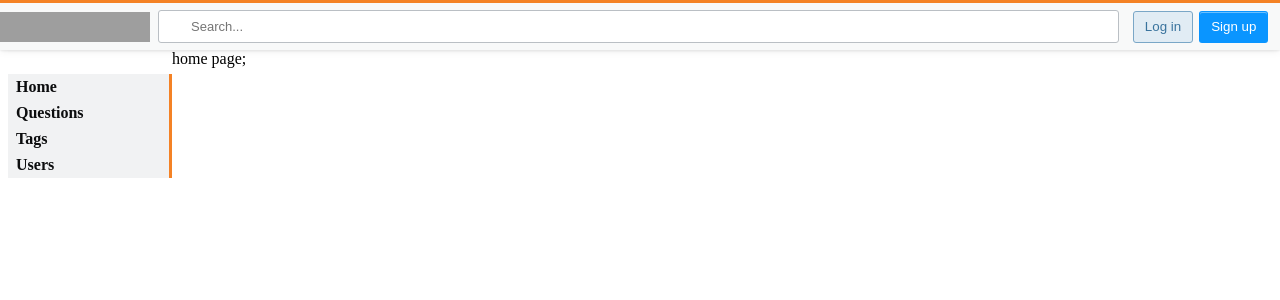
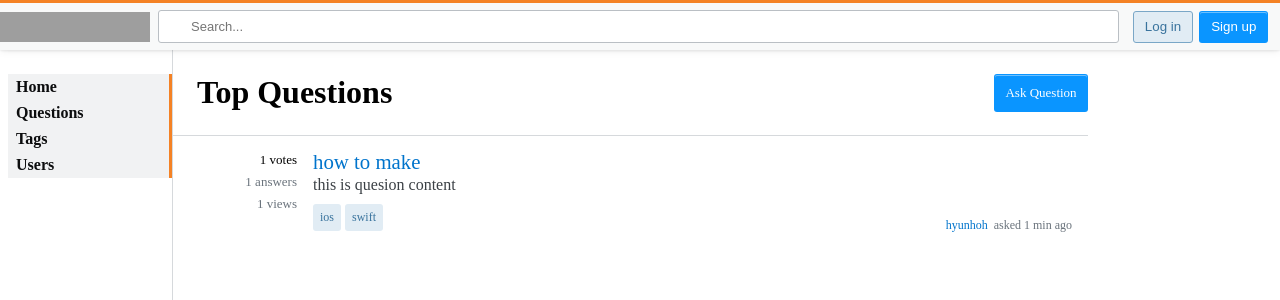
Before and after one commit to codestates-seb/seb42_pre_011, a React (Create React App) app in the folder client/stackoverflow/: page / in a window 1280 px wide. Shown: the top 300 px of the page. Built offline with nearby package versions, Linux system fonts and the light colour scheme; grey boxes are pictures that could not be loaded.

Commit message:
design: home 페이지 레이아웃, CSS 작업

```diff
--- a/client/stackoverflow/src/App.js
+++ b/client/stackoverflow/src/App.js
@@ -7,7 +7,7 @@ import Edit from './pages/Edit';
 import Home from './pages/Home';
 import Login from './pages/Login';
 import MyPage from './pages/MyPage';
-import Questions from './pages/Questions';
+import { Questions } from './pages/Questions';
 import Signup from './pages/Signup';
 import Tags from './pages/Tags';
 import Users from './pages/Users';
--- a/client/stackoverflow/src/pages/Home.js
+++ b/client/stackoverflow/src/pages/Home.js
@@ -1,12 +1,27 @@
+import { Link } from 'react-router-dom';
+
 import Container from '../components/Container';
 import Sidebar from '../components/Sidebar';
+import QuestionsList from '../components/QuestionsList';
+import QuestionItem from '../components/QuestionItem';
+import { HeadContainer, MainContainer } from './Questions';
 
 const Home = () => {
   return (
     <>
       <Container>
         <Sidebar></Sidebar>
-        <div>home page</div>;
+        <MainContainer>
+          <HeadContainer>
+            <h1>Top Questions</h1>
+            <div>
+              <Link to="/ask">Ask Question</Link>
+            </div>
+          </HeadContainer>
+          <QuestionsList>
+            <QuestionItem></QuestionItem>
+          </QuestionsList>
+        </MainContainer>
       </Container>
     </>
   );
--- a/client/stackoverflow/src/pages/Questions.js
+++ b/client/stackoverflow/src/pages/Questions.js
@@ -5,7 +5,7 @@ import Container from '../components/Container';
 import Sidebar from '../components/Sidebar';
 import QuestionsList from '../components/QuestionsList';
 
-const MainContainer = styled.main`
+export const MainContainer = styled.main`
   max-width: 1100px;
   width: calc(100% - 324px);
   border: 1px solid hsl(210, 8%, 85%);
@@ -16,7 +16,7 @@ const MainContainer = styled.main`
   padding: 24px;
 `;
 
-const HeadContainer = styled.div`
+export const HeadContainer = styled.div`
   display: flex;
   margin-bottom: 12px;
   flex-wrap: wrap;
@@ -89,7 +89,7 @@ const FilterController = styled.div`
   }
 `;
 
-const Questions = () => {
+export const Questions = () => {
   return (
     <>
       <Container>
@@ -116,5 +116,3 @@ const Questions = () => {
     </>
   );
 };
-
-export default Questions;
```
